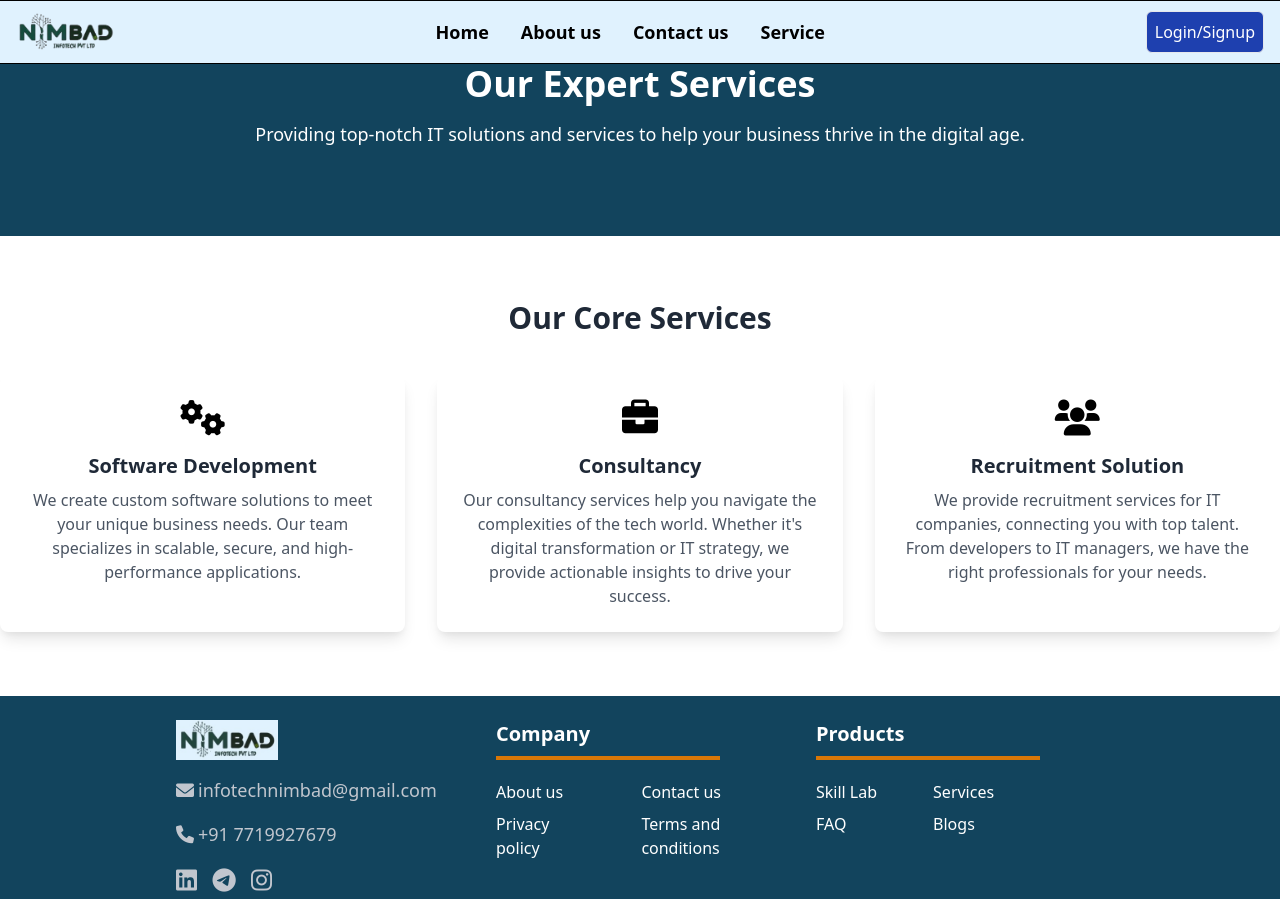
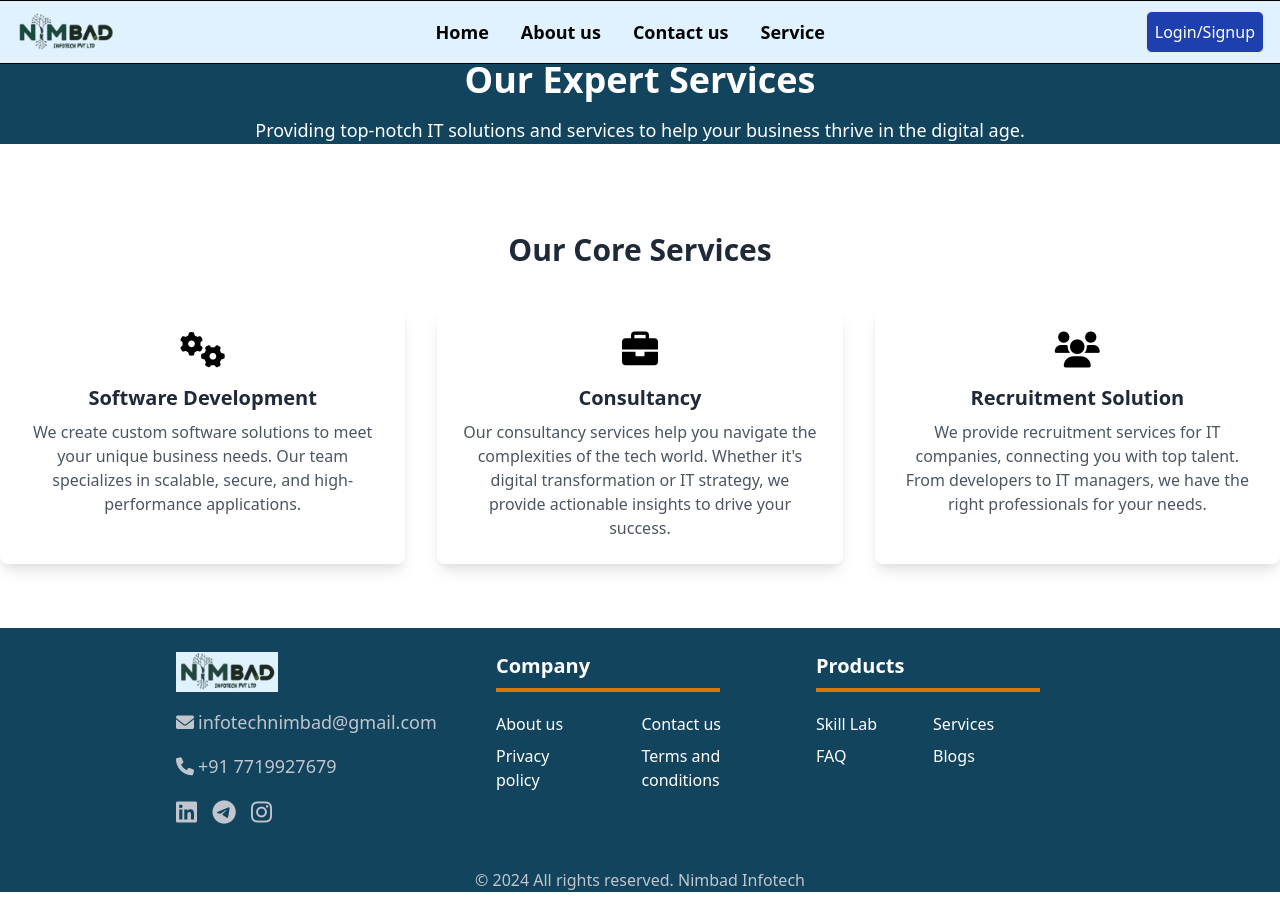
Before and after one commit to sheet1234567890/Nimbad, a plain HTML site: page services.html in a window 1280 px wide. Shown: the top 899 px of the page. Drawn offline with nearby package versions, Linux system fonts and the light colour scheme.

Commit message:
by sheet

```diff
--- a/services.html
+++ b/services.html
@@ -60,10 +60,10 @@
             <a href="#" style="display:block; width: 100%; height: 100%;">Login/Signup</a>
         </div>
     </div>
-</nav>
+     </nav>
 
     <!-- Hero Section -->
-    <section class="bg-[#12445d] py-16 text-white">
+    <section class="bg-[#12445d]  text-white" style="padding-top: 60px;">
         <div class="container mx-auto text-center">
             <h2 class="text-4xl font-extrabold mb-4 animate__animated animate__fadeInUp">Our Expert Services</h2>
             <p class="text-lg mb-6 animate__animated animate__fadeInUp">Providing top-notch IT solutions and services to help your business thrive in the digital age.</p>
@@ -172,6 +172,8 @@
     </div>
 
 
+
+
     <script src="script.js">
 
     </script>
```
Also changed, not shown: index.html (+1 -0 lines).
